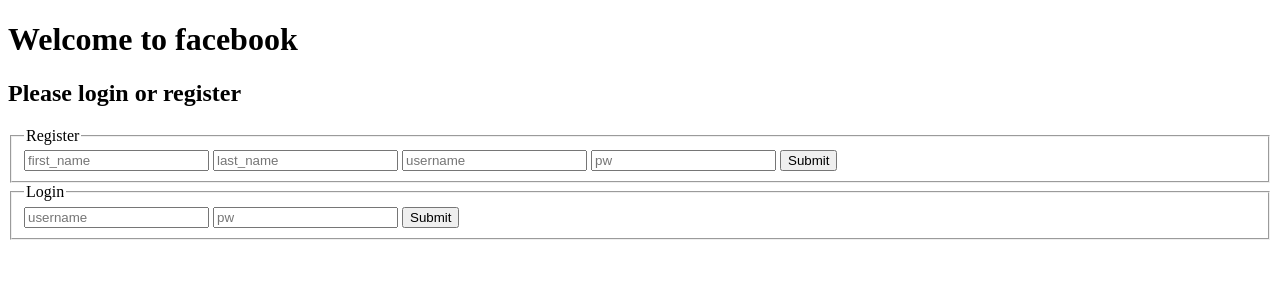
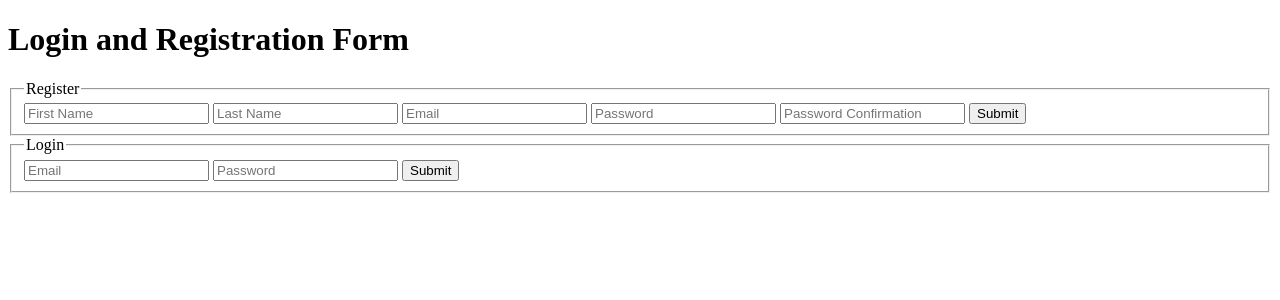
Before and after one commit to anachacon/DojoAssignments, a Flask app: page / in a window 1280 px wide. Shown: the top 300 px of the page. Run offline with Flask 2, Linux system fonts and the light colour scheme.

Commit message:
Login and Registration

```diff
--- a/FlaskSQL/facebookactivity/server.py
+++ b/FlaskSQL/facebookactivity/server.py
@@ -1,17 +1,19 @@
 from flask import Flask, render_template, session, redirect, request, flash
 from mysqlconnection import MySQLConnector
+import re
+import md5, os, binascii
 app = Flask(__name__)
 app.secret_key = "my secret key"
-mysql = MySQLConnector(app, "facebook1pymarch20186pm")
+EMAIL_REGEX = re.compile(r'^[a-zA-Z0-9.+_-]+@[a-zA-Z0-9._-]+\.[a-zA-Z]+$')
+mysql = MySQLConnector(app, "loginregistration")
 
-# print mysql.query_db("SELECT * FROM users")[0]["pw"]
 @app.route("/")
 def index():
     if "logged_id" in session:
         return redirect("/dashboard")
     return render_template("index.html")
 
-@app.route("/users", methods=["POST"])
+@app.route("/user", methods=["POST"])
 def users():
     form_data = request.form
     action = form_data["action"]
@@ -19,44 +21,81 @@
         errors = []
         first_name = form_data["first_name"]
         last_name = form_data["last_name"]
-        username = form_data["username"]
-        pw = form_data["pw"]
+        email = form_data["email"]
+        password = form_data["password"]
+        passwordconf = form_data["passwordconf"]
 
         if len(first_name) == 0:
-            errors.append("first name cannot be blank")
-        if len(first_name) >  256:
-            errors.append("first name is to long(less than 256)")
+            errors.append("First name cannot be blank")
+        elif len(first_name) < 3:
+            errors.append("First name has to be at least 3 characters")
         if len(last_name) == 0:
-            errors.append("last name cannot be blank")
-        if len(username) == 0:
-            errors.append("username cannot be blank")
-        if len(pw) == 0:
-            errors.append("password cannot be blank")
+            errors.append("Last name cannot be blank")
+        elif len(last_name) < 3:
+            errors.append("First name has to be at least 3 characters")
+        if len(email) == 0:
+            errors.append("Email cannot be blank")
+        elif not EMAIL_REGEX.match(email):
+            errors.append("Email is not valid")
+        if len(password) == 0:
+            errors.append("Password cannot be blank")
+        elif len(password) <  8:
+            errors.append("Password must be at least 8 characters")
+        if len(passwordconf) == 0:
+            errors.append("Password confirmation cannot be blank")
+        elif len(passwordconf) <  8:
+            errors.append("Password confirmation must be at least 8 characters")
+        elif password != password:
+            errors.append("Passwords do not match")
 
         if len(errors) == 0:
-            query = "INSERT INTO `users` (`first_name`, `last_name`, `username`, `pw`, `created_at`, `updated_at`) VALUES (:slot_one, :slot_two, :slot_three, :slot_four, now(), now());"
+            query = "SELECT id FROM users WHERE email = :email"
             data = {
-                "slot_one":first_name,
-                "slot_two":last_name,
-                "slot_three":username,
-                "slot_four":pw,
+                'email': request.form['email']
             }
-            mysql.query_db(query, data)
-            flash("successful registration!")
-            return redirect("/")
+            if len(mysql.query_db(query, data)) == 0:
+                salt =  binascii.b2a_hex(os.urandom(15))
+                hashed_pw = md5.new(password + salt).hexdigest()
+                query = "INSERT INTO `users` (`first_name`, `last_name`, `email`, `password`, `salt`, `created_at`, `updated_at`) VALUES (:slot_one, :slot_two, :slot_three, :slot_four, :slot_five, now(), now());"
+                data = {
+                    "slot_one":first_name,
+                    "slot_two":last_name,
+                    "slot_three":email,
+                    "slot_four":hashed_pw,
+                    "slot_five": salt,
+                }
+                mysql.query_db(query, data)
+                flash("Successful registration")
+                return redirect("/success")
+            else:
+                flash("Email already exists")
+                return redirect('/')
         else:
             for message in errors:
                 flash(message)
             return redirect("/")
     elif action == "login":
-        #TODO
-        #validate data
-        #if data is valid, check if username exist
-            #if username exist, check if password match
-                #if both match, store id in session
-        pass
+        email = form_data["email"]
+        password = form_data["password"]
+        query = "SELECT * FROM users WHERE email=:email"
+        data = {
+                "email":email
+            }
+        user = mysql.query_db(query, data)
+        if len(user) == 0:
+            flash("Username does not exist")
+            return redirect("/")
+        else:
+            encrypted_password = md5.new(password + user[0]['salt']).hexdigest()
+            if user[0]["password"] == encrypted_password:
+                flash("Successful login")
+                return redirect("/success")
+            else:
+                flash("Incorrect password")
+                return redirect("/")
 
-        #redirect and display errors
-    #do we need data to display the view
+@app.route("/success")
+def success():
+    return render_template("success.html")
 
 app.run(debug=True)
--- a/FlaskSQL/facebookactivity/templates/index.html
+++ b/FlaskSQL/facebookactivity/templates/index.html
@@ -7,8 +7,7 @@
     <title>Document</title>
 </head>
 <body>
-    <h1>Welcome to facebook</h1>
-    <h2>Please login or register</h2>
+    <h1>Login and Registration Form</h1>
     {% with messages = get_flashed_messages() %}
         {% if messages %}
             <ul class="flashes">
@@ -20,21 +19,22 @@
     {% endwith %}
     <fieldset >
         <legend>Register</legend>
-        <form action="/users" method="post">
+        <form action="/user" method="post">
             <input type="hidden" name="action" value="register">
-            <input type="text" name="first_name" placeholder="first_name">
-            <input type="text" name="last_name" placeholder="last_name">
-            <input type="text" name="username" placeholder="username">
-            <input type="text" name="pw" placeholder="pw">
+            <input type="text" name="first_name" placeholder="First Name">
+            <input type="text" name="last_name" placeholder="Last Name">
+            <input type="text" name="email" placeholder="Email">
+            <input type="text" name="password" placeholder="Password">
+            <input type="text" name="passwordconf" placeholder="Password Confirmation">
             <input type="submit">
         </form>
     </fieldset>
     <fieldset >
         <legend>Login</legend>
-        <form action="/users" method="post">
+        <form action="/user" method="post">
             <input type="hidden" name="action" value="login">
-            <input type="text" name="username" placeholder="username">
-            <input type="text" name="pw" placeholder="pw">
+            <input type="text" name="email" placeholder="Email">
+            <input type="text" name="password" placeholder="Password">
             <input type="submit">
         </form>
     </fieldset>
```
Also changed, not shown: FlaskSQL/facebookactivity/templates/success.html (added, +23 -0 lines), 1 other file.
